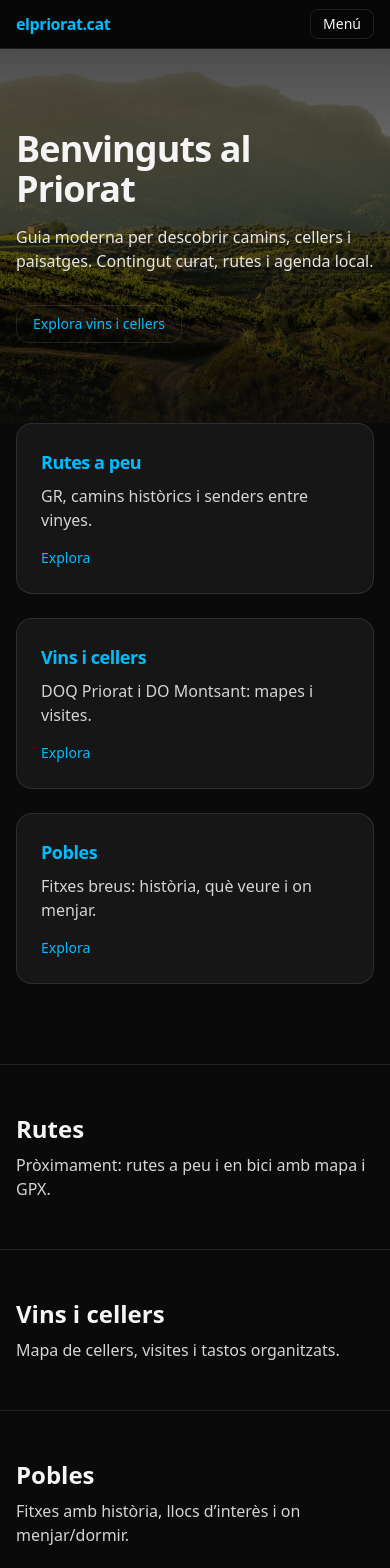
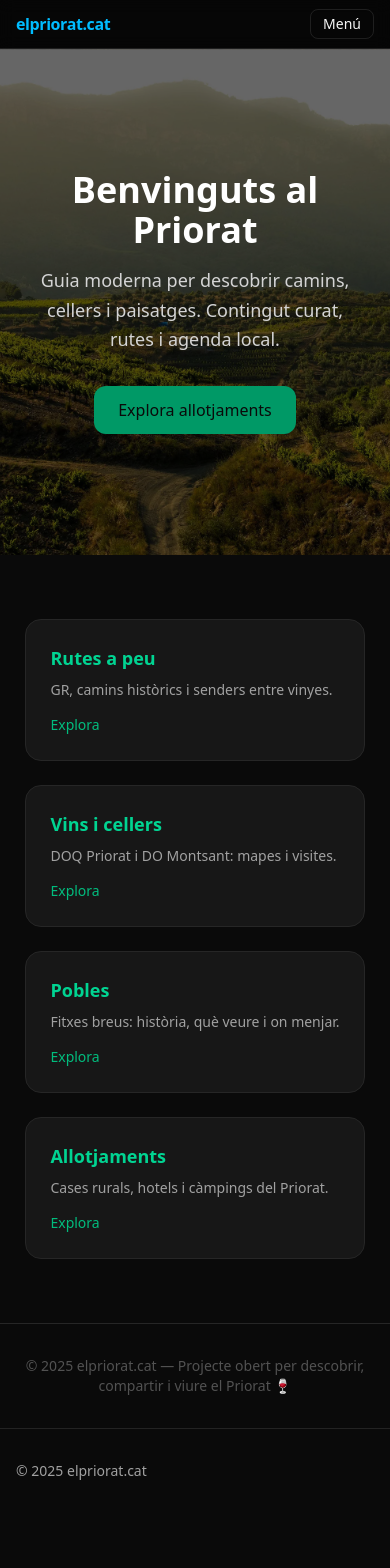
Before and after one commit to saltapous/elpriorat-web, a Next.js app: page / in a window 390 px wide. Shown: the top 1568 px of the page. After the commit the page ends 1513 px from the top, so only its background shows below. Built offline with nearby package versions, Linux system fonts and the light colour scheme.

Commit message:
Restaura landing i /allotjaments des de feature-allotjaments (hero Priorat, grid d'unitats)

```diff
--- /dev/null
+++ b/app/allotjaments/[slug]/page.tsx
@@ -0,0 +1,140 @@
+// app/allotjaments/[slug]/page.tsx
+
+// app/allotjaments/[slug]/page.tsx
+
+import Image from "next/image";
+import { notFound } from "next/navigation";
+import { allotjaments } from "@/data/allotjaments";
+
+type Props = {
+  params: {
+    slug: string;
+  };
+};
+
+export default async function AllotjamentDetallPage({ params }: Props) {
+  const { slug } = params; // agafem el slug de la URL
+
+  const hotel = allotjaments.find((a) => a.slug === slug);
+
+  if (!hotel) {
+    return notFound();
+  }
+
+  return (
+    <main className="min-h-screen bg-neutral-900 text-white">
+      {/* HERO gran amb foto i nom */}
+      <section className="relative h-72 w-full overflow-hidden md:h-96">
+        <Image
+          src={hotel.coverImage}
+          alt={hotel.name}
+          fill
+          className="object-cover opacity-40"
+          priority
+        />
+
+        <div className="relative z-10 flex h-full flex-col items-start justify-end bg-gradient-to-t from-neutral-900/80 to-transparent px-6 pb-6 md:px-12 md:pb-10">
+          <h1 className="text-3xl font-semibold md:text-4xl">{hotel.name}</h1>
+          <p className="mt-2 text-sm text-neutral-200 md:text-base">
+            {hotel.tipus} · {hotel.poble}
+          </p>
+        </div>
+      </section>
+
+      {/* DESCRIPCIÓ + UNITATS */}
+      <section className="px-6 py-10 md:px-12">
+        {/* descripció llarga */}
+        <div className="max-w-4xl">
+          <p className="text-neutral-300 text-sm leading-relaxed md:text-base">
+            {hotel.descripcioLlarga}
+          </p>
+        </div>
+
+        <h2 className="mt-10 text-xl font-semibold text-white md:text-2xl">
+          Allotjaments disponibles
+        </h2>
+        <p className="text-neutral-400 text-sm mt-1">
+          Tria habitació, casa sencera o bungalow.
+        </p>
+
+        {/* llista de unitats */}
+        <div className="mt-6 grid gap-6 md:grid-cols-2">
+          {hotel.units.map((u) => (
+            <div
+              key={u.id}
+              className="rounded-xl bg-neutral-800 ring-1 ring-neutral-700 shadow-md overflow-hidden flex flex-col"
+            >
+              {/* imatge unitat */}
+              <div className="relative h-40 w-full">
+                <Image
+                  src={u.images[0] || "/hero-priorat.jpg"}
+                  alt={u.name}
+                  fill
+                  className="object-cover"
+                />
+              </div>
+
+              {/* cos targeta */}
+              <div className="flex flex-1 flex-col p-4">
+                <div className="flex items-start justify-between gap-4">
+                  <div>
+                    <h3 className="text-base font-semibold text-white">
+                      {u.name}
+                    </h3>
+                    <p className="mt-1 text-xs text-neutral-400">
+                      {u.shortDescription}
+                    </p>
+                  </div>
+
+                  {/* preu */}
+                  <div className="text-right">
+                    <div className="text-lg font-semibold text-white leading-none">
+                      {u.pricePerNight}€
+                    </div>
+                    <div className="text-[11px] text-neutral-400 leading-none">
+                      / nit
+                    </div>
+                  </div>
+                </div>
+
+                {/* etiquetes */}
+                <div className="mt-3 flex flex-wrap text-[12px] text-neutral-300 gap-3">
+                  <span className="rounded-lg bg-neutral-700/60 px-2 py-1">
+                    {u.capacity} persones
+                  </span>
+
+                  <span
+                    className={`rounded-lg px-2 py-1 ${
+                      u.available
+                        ? "bg-emerald-600/20 text-emerald-400 ring-1 ring-emerald-600/40"
+                        : "bg-red-600/20 text-red-400 ring-1 ring-red-600/40"
+                    }`}
+                  >
+                    {u.available ? "Disponible" : "Ara ocupat"}
+                  </span>
+                </div>
+
+                {/* calendari placeholder */}
+                <div className="mt-4 rounded-lg bg-neutral-900/40 p-3 text-[12px] text-neutral-400 ring-1 ring-neutral-700/60">
+                  Calendari d'ocupació (proper pas)
+                </div>
+
+                {/* botó reservar */}
+                <button
+                  disabled={!u.available}
+                  className={`mt-4 w-full rounded-lg px-4 py-2 text-sm font-medium ${
+                    u.available
+                      ? "bg-white text-neutral-900 hover:bg-neutral-200 transition"
+                      : "bg-neutral-700 text-neutral-500 cursor-not-allowed"
+                  }`}
+                >
+                  {u.available ? "Reservar" : "No disponible ara mateix"}
+                </button>
+              </div>
+            </div>
+          ))}
+        </div>
+      </section>
+    </main>
+  );
+}
--- /dev/null
+++ b/app/allotjaments/page.tsx
@@ -0,0 +1,85 @@
+// app/allotjaments/page.tsx
+
+import Image from "next/image";
+import Link from "next/link";
+import { allotjaments } from "@/data/allotjaments";
+
+export default function AllotjamentsPage() {
+  return (
+    <main className="min-h-screen bg-neutral-900 text-white">
+      {/* HERO superior amb foto i text */}
+      <section className="relative h-64 w-full overflow-hidden">
+        <Image
+          src="/hero-priorat.jpg"
+          alt="Paisatge del Priorat"
+          fill
+          className="object-cover opacity-40"
+          priority
+        />
+        <div className="relative z-10 flex h-full flex-col items-start justify-center px-6 md:px-12">
+          <h1 className="text-3xl font-semibold md:text-4xl">
+            Allotjaments al Priorat
+          </h1>
+          <p className="mt-2 max-w-xl text-sm text-neutral-200 md:text-base">
+            Cases rurals, hotels amb encant i llocs únics per dormir entre
+            vinyes i muntanya.
+          </p>
+        </div>
+      </section>
+
+      {/* GRID d'allotjaments */}
+      <section className="px-6 py-10 md:px-12">
+        <div className="grid gap-8 md:grid-cols-2 lg:grid-cols-3">
+          {allotjaments.map((item) => {
+            // triem la unitat més econòmica per ensenyar "Des de XX€"
+            const cheapestUnit = [...item.units].sort(
+              (a, b) => a.pricePerNight - b.pricePerNight
+            )[0];
+
+            return (
+              <Link
+                key={item.slug}
+                href={`/allotjaments/${item.slug}`}
+                className="group rounded-xl bg-neutral-800 shadow-md ring-1 ring-neutral-700 transition hover:ring-neutral-400 overflow-hidden"
+              >
+                {/* imatge de portada */}
+                <div className="relative h-40 w-full">
+                  <Image
+                    src={item.coverImage}
+                    alt={item.name}
+                    fill
+                    className="object-cover transition duration-300 group-hover:scale-105"
+                  />
+                </div>
+
+                {/* info */}
+                <div className="p-4">
+                  <h2 className="text-lg font-semibold text-white flex flex-col">
+                    <span>{item.name}</span>
+                    <span className="text-sm font-normal text-neutral-400">
+                      {item.tipus} · {item.poble}
+                    </span>
+                  </h2>
+
+                  {cheapestUnit && (
+                    <p className="mt-2 text-sm text-neutral-300">
+                      Des de{" "}
+                      <span className="font-semibold text-white">
+                        {cheapestUnit.pricePerNight}€
+                      </span>{" "}
+                      / nit · fins a {cheapestUnit.capacity} persones
+                    </p>
+                  )}
+
+                  <p className="mt-3 text-xs text-neutral-400">
+                    {item.descripcioLlarga}
+                  </p>
+                </div>
+              </Link>
+            );
+          })}
+        </div>
+      </section>
+    </main>
+  );
+}
--- a/app/page.tsx
+++ b/app/page.tsx
@@ -1,128 +1,109 @@
-function Card(props: { id?: string; title: string; desc: string; href?: string }) {
-  const Wrapper: any = props.href ? "a" : "div";
+export default function HomePage() {
   return (
-    <Wrapper
-      id={props.id}
-      href={props.href}
-      className="group block rounded-2xl border border-white/10 bg-white/5 p-6 transition hover:bg-white/[0.08] hover:shadow-lg"
-    >
-      <h3 className="text-lg font-semibold tracking-tight group-hover:text-sky-400">
-        {props.title}
-      </h3>
-      <p className="mt-2 text-neutral-300">{props.desc}</p>
-      {props.href && (
-        <span className="mt-4 inline-block text-sm text-sky-400 underline-offset-2 group-hover:underline">
-          Explora
-        </span>
-      )}
-    </Wrapper>
-  );
-}
+    <main className="min-h-screen bg-neutral-950 text-neutral-100 flex flex-col">
+      {/* HERO amb imatge local */}
+      <section
+        className="relative h-[60vh] bg-cover bg-center flex items-center justify-center"
+        style={{
+          backgroundImage: "url('/hero-priorat.jpg')",
+        }}
+      >
+        {/* capa fosca per llegibilitat */}
+        <div className="absolute inset-0 bg-black/60" />
 
-export default function Page() {
-  return (
-    <>
-      {/* HERO amb imatge i gradient */}
-      <section className="relative isolate">
-        {/* Imatge de fons */}
-        <div className="absolute inset-0 -z-10">
-          <img
-            src="/hero-priorat.jpg"
-            alt="Vinyes del Priorat amb muntanyes de fons"
-            className="h-full w-full object-cover"
-          />
-          {/* Gradient per millorar llegibilitat */}
-          <div className="absolute inset-0 bg-gradient-to-b from-black/70 via-black/50 to-neutral-950/90" />
-        </div>
-
-        {/* Text principal */}
-        <div className="mx-auto max-w-6xl px-4 py-20">
-          <h1 className="text-4xl md:text-5xl font-semibold tracking-tight">
+        <div className="relative z-10 text-center px-6 max-w-4xl mx-auto">
+          <h1 className="text-4xl sm:text-5xl font-semibold mb-4 text-white">
             Benvinguts al Priorat
           </h1>
-          <p className="mt-4 max-w-2xl text-neutral-200">
+
+          <p className="text-lg text-neutral-300 leading-relaxed">
             Guia moderna per descobrir camins, cellers i paisatges.
             Contingut curat, rutes i agenda local.
           </p>
-          <div className="mt-8">
-            <a
-              href="#vins"
-              className="inline-block rounded-xl border border-white/10 px-4 py-2 text-sm hover:bg-white/5"
-            >
-              Explora vins i cellers
-            </a>
-          </div>
+
+          <a
+            href="/allotjaments"
+            className="inline-block mt-8 rounded-xl bg-emerald-600 px-6 py-3 font-medium text-neutral-950 hover:bg-emerald-500 transition"
+          >
+            Explora allotjaments
+          </a>
         </div>
       </section>
 
-      {/* GRID seccions principals */}
-      <section className="mx-auto max-w-6xl px-4 pb-20">
-        <div className="grid gap-6 md:grid-cols-3">
-          <Card
-            id="rutes"
-            title="Rutes a peu"
-            desc="GR, camins històrics i senders entre vinyes."
-            href="#rutes-detall"
-          />
-          <Card
-            id="vins"
-            title="Vins i cellers"
-            desc="DOQ Priorat i DO Montsant: mapes i visites."
-            href="#vins-detall"
-          />
-          <Card
-            id="pobles"
-            title="Pobles"
-            desc="Fitxes breus: història, què veure i on menjar."
-            href="#pobles-detall"
-          />
+      {/* BLOCS PRINCIPALS */}
+      <section className="py-16 px-6 max-w-6xl mx-auto grid gap-6 sm:grid-cols-2 lg:grid-cols-4">
+        {/* Rutes */}
+        <div className="bg-neutral-900 rounded-2xl p-6 border border-neutral-800 hover:border-emerald-600 transition">
+          <h2 className="text-emerald-400 text-lg font-semibold mb-2">
+            Rutes a peu
+          </h2>
+          <p className="text-neutral-400 text-sm mb-3">
+            GR, camins històrics i senders entre vinyes.
+          </p>
+          <a
+            href="/rutes"
+            className="text-emerald-500 text-sm font-medium hover:underline"
+          >
+            Explora
+          </a>
+        </div>
+
+        {/* Vins i cellers */}
+        <div className="bg-neutral-900 rounded-2xl p-6 border border-neutral-800 hover:border-emerald-600 transition">
+          <h2 className="text-emerald-400 text-lg font-semibold mb-2">
+            Vins i cellers
+          </h2>
+          <p className="text-neutral-400 text-sm mb-3">
+            DOQ Priorat i DO Montsant: mapes i visites.
+          </p>
+          <a
+            href="/cellers"
+            className="text-emerald-500 text-sm font-medium hover:underline"
+          >
+            Explora
+          </a>
+        </div>
+
+        {/* Pobles */}
+        <div className="bg-neutral-900 rounded-2xl p-6 border border-neutral-800 hover:border-emerald-600 transition">
+          <h2 className="text-emerald-400 text-lg font-semibold mb-2">
+            Pobles
+          </h2>
+          <p className="text-neutral-400 text-sm mb-3">
+            Fitxes breus: història, què veure i on menjar.
+          </p>
+          <a
+            href="/pobles"
+            className="text-emerald-500 text-sm font-medium hover:underline"
+          >
+            Explora
+          </a>
+        </div>
+
+        {/* Allotjaments */}
+        <div className="bg-neutral-900 rounded-2xl p-6 border border-neutral-800 hover:border-emerald-600 transition">
+          <h2 className="text-emerald-400 text-lg font-semibold mb-2">
+            Allotjaments
+          </h2>
+          <p className="text-neutral-400 text-sm mb-3">
+            Cases rurals, hotels i càmpings del Priorat.
+          </p>
+          <a
+            href="/allotjaments"
+            className="text-emerald-500 text-sm font-medium hover:underline"
+          >
+            Explora
+          </a>
         </div>
       </section>
 
-      {/* BLOCS DE DETALL */}
-      <section
-        id="rutes-detall"
-        className="mx-auto max-w-6xl px-4 py-12 border-t border-white/10"
-      >
-        <h2 className="text-2xl font-semibold">Rutes</h2>
-        <p className="mt-2 text-neutral-300">
-          Pròximament: rutes a peu i en bici amb mapa i GPX.
+      {/* PEU DE PÀGINA */}
+      <footer className="py-8 text-center text-sm text-neutral-600 border-t border-neutral-800">
+        <p>
+          © {new Date().getFullYear()} elpriorat.cat — Projecte obert per
+          descobrir, compartir i viure el Priorat 🍷
         </p>
-      </section>
-
-      <section
-        id="vins-detall"
-        className="mx-auto max-w-6xl px-4 py-12 border-t border-white/10"
-      >
-        <h2 className="text-2xl font-semibold">Vins i cellers</h2>
-        <p className="mt-2 text-neutral-300">
-          Mapa de cellers, visites i tastos organitzats.
-        </p>
-      </section>
-
-      <section
-        id="pobles-detall"
-        className="mx-auto max-w-6xl px-4 py-12 border-t border-white/10"
-      >
-        <h2 className="text-2xl font-semibold">Pobles</h2>
-        <p className="mt-2 text-neutral-300">
-          Fitxes amb història, llocs d’interès i on menjar/dormir.
-        </p>
-      </section>
-
-      {/* CONTACTE */}
-      <section id="contacte" className="mx-auto max-w-6xl px-4 py-16">
-        <h2 className="text-2xl font-semibold">Contacte</h2>
-        <p className="mt-2 text-neutral-300">
-          Tens una ruta o un celler per proposar? Escriu-nos:{" "}
-          <a
-            href="mailto:hello@elpriorat.cat"
-            className="text-sky-400 hover:underline"
-          >
-            hello@elpriorat.cat
-          </a>
-        </p>
-      </section>
-    </>
+      </footer>
+    </main>
   );
 }
```
